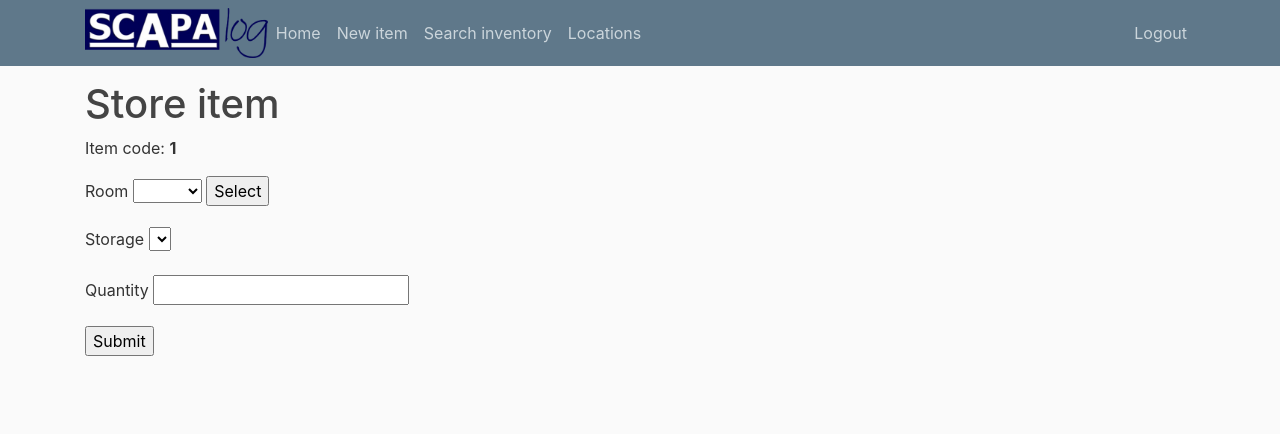
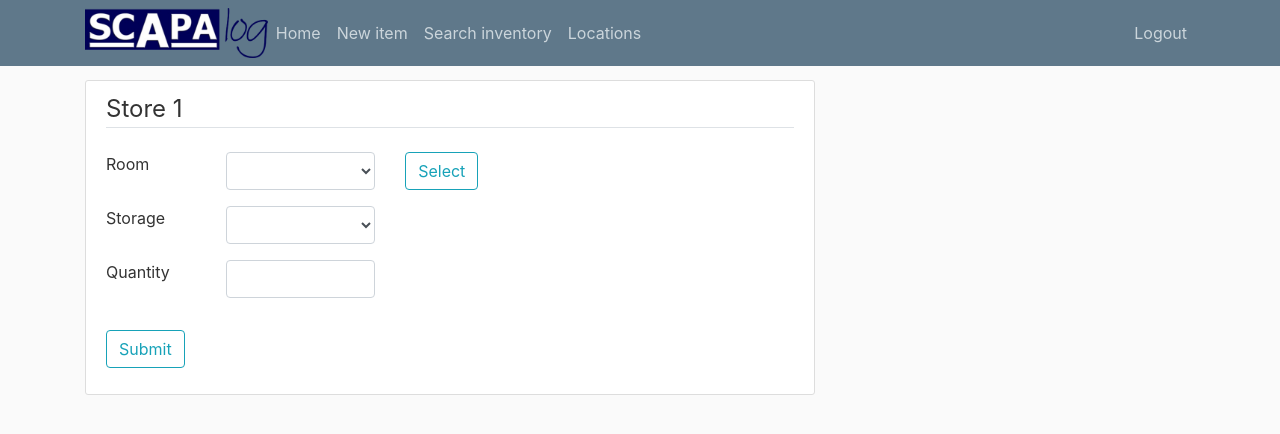
Before and after one commit to gregov77/inventory, a Flask app: page /item/store/1 in a window 1280 px wide. Shown: the top 434 px of the page. Run offline with Flask 2, Linux system fonts and the light colour scheme; a user stored in the database is signed in; lists and menus that the app fills with data are empty; parts of the project's set-up code (start-up, migrations or seed data) failed here and were passed over; some libraries are stand-ins or nearby versions.

Commit message:
new commit

```diff
--- a/app/forms.py
+++ b/app/forms.py
@@ -32,31 +32,6 @@ class NewSubTypeForm(FlaskForm):
     '''
     subgroup = SelectField('Subtype:', coerce=str, validators=[InputRequired()])
     submit = SubmitField('Submit')
-
-
-class ProductForm(FlaskForm):
-    '''
-        Parent form for all products.
-    '''
-
-    manufacturer = StringField('Manufacturer', validators=[DataRequired()])
-    part_number = StringField('Part number', validators=[DataRequired()])
-    price = FloatField('Price')
-    currency = RadioField('Currency', choices=[('GBP','£'), ('EUR','€'), ('USD','$')], default='GBP')
-    dimension_unit = RadioField('Dimension unit', choices=[('mm','mm'), ('in','in')], default='mm')
-    description = TextAreaField('Description', validators=[DataRequired()])
-    documentation = MultipleFileField('Documentation files')
-    submit = SubmitField('Submit')
-
-
-class MirrorForm(ProductForm):
-    '''
-        Parent form for all products.
-    '''
-
-    diameter = FloatField('Diameter', validators=[DataRequired()])
-    coating = SelectField('Coating', choices=coating_choices, validators=[DataRequired()])
-    focal_length = FloatField('Focal length')
 
 
 class SearchInventoryForm(FlaskForm):
@@ -127,5 +102,44 @@ class StoreForm(FlaskForm):
     quantity = IntegerField('Quantity')
     submit = SubmitField('Submit')
 
+#================#
+# All item forms #
+#================#
 
-formDict = {'MIRRORS':MirrorForm}
+class ProductForm(FlaskForm):
+    '''
+        Parent form for all products.
+    '''
+
+    manufacturer = StringField('Manufacturer', validators=[DataRequired()])
+    part_number = StringField('Part number', validators=[DataRequired()])
+    price = FloatField('Price')
+    currency = RadioField('Currency', choices=[('GBP','£'), ('EUR','€'), ('USD','$')], default='GBP')
+    dimension_unit = RadioField('Dimension unit', choices=[('mm','mm'), ('in','in')], default='mm')
+    description = TextAreaField('Description', validators=[DataRequired()])
+    documentation = MultipleFileField('Documentation files')
+    submit = SubmitField('Submit')
+
+
+class MirrorForm(ProductForm):
+    '''
+        Mirror form.
+    '''
+
+    diameter = FloatField('Diameter', validators=[DataRequired()])
+    coating = SelectField('Coating', choices=coating_choices, validators=[DataRequired()])
+    focal_length = FloatField('Focal length')
+
+
+class WindowForm(ProductForm):
+    '''
+        Window form.
+    '''
+
+    diameter = FloatField('Diameter', validators=[DataRequired()])
+    thickness = FloatField('Thickness', validators=[DataRequired()])
+    coating = SelectField('Coating', choices=coating_choices, validators=[DataRequired()])
+
+
+formDict = {'MIRRORS':MirrorForm,
+            'WINDOWS':WindowForm}
--- a/app/routes.py
+++ b/app/routes.py
@@ -81,7 +81,7 @@ def newItemEntry(group, subgroup):
                     newProduct['documentation'][str(uid)]=doc.filename
 
             mongo.db.products.insert_one(newProduct)
-            flash(f'Item added: {newProduct["_id"]}')
+            flash(f'Item added: {newProduct["_id"]}', 'success')
 
             return redirect(url_for('viewItem', itemId=newProduct['_id']))
 
@@ -115,7 +115,7 @@ def updateItem(itemId):
         return redirect(url_for('viewItem', itemId=itemId))
 
     return render_template('updateItem.html', title=f'Update {itemId}',
-                           form=form, itemId=itemId, itemDoc=itemDoc)
+                           form=form, itemId=itemId, itemDoc=itemDoc, html_form=f'forms/{item["type"]}.html')
 
 
 @current_app.route('/item/delete/<itemId>', methods= ['GET', 'POST'])
@@ -168,13 +168,13 @@ def inventory(query):
                 local_query = { '_id': litem['_id'] }
                 if quantity == 0:
                     mongo.db.instock.delete_one(local_query)
-                    flash(f'Item removed: {litem["_id"]} {fitem.id_.data}.')
+                    flash(f'Item removed.', 'info')
                 if litem['quantity']  != quantity:
                     newvalues = { '$set': { 'quantity': quantity } }
                     mongo.db.instock.update_one(local_query, newvalues)
-                    flash(f'Item changed: {litem["_id"]} {quantity}.')
+                    flash(f'Item quantity changed.', 'success')
             else:
-                flash(f'Quantity for item {litem["_id"]} should be an integer.')
+                flash(f'Quantity should be an integer.', 'danger')
 
         return redirect(url_for('inventory', query=query))
 
@@ -204,9 +204,16 @@ def storeItem(itemId):
                            quantity=int(form.quantity.data),
                            room=form.roomSelect.data,
                            storage=form.storageSelect.data)
-        mongo.db.instock.insert_one(vars(newStock))
-        flash(f'{newStock.quantity} {newStock.code} stocked in {newStock.room}, {newStock.storage}')
+        query = {'$and':[{'code':newStock.code},
+                         {'room':newStock.room},
+                         {'storage':newStock.storage}]}
 
+        oldStock = mongo.db.instock.find_one_and_update(query,
+                                               {'$inc': {'quantity': newStock.quantity},
+                                                '$set': {'stocked_date':newStock.stocked_date}})
+        if oldStock == None:
+            mongo.db.instock.insert_one(vars(newStock))
+        flash(f'{newStock.quantity} {newStock.code} stocked in {newStock.room}, {newStock.storage}', 'info')
 
     return render_template('storeItem.html', title='Store item', form=form, itemId=itemId)
 
--- a/app/select_lists.py
+++ b/app/select_lists.py
@@ -10,17 +10,21 @@ coating_choices = [
     ('uncoated', 'Uncoated')
 ]
 
+# Pre-defined items organised by group of elements
+# TODO :
+# 'Optics':['Beamsplitters', 'Diffusers', 'Filters',
+#              'Gratings', 'Lenses', 'Mirrors', 'Objective lenses',
+#              'Polarizers', 'Prisms', 'Reticles', 'Windows'
+#             ]
 choices = {
     'choose a type':'choose a subtype',
-    'Optics':['Beamsplitters', 'Diffusers', 'Filters',
-              'Gratings', 'Lenses', 'Mirrors', 'Objective lenses',
-              'Polarizers', 'Prisms', 'Reticles', 'Windows'
-             ]
+    'Optics':['Mirrors', 'Windows']
         }
 
 get_search_fields = {
     'base': {'manufacturer':'Manufacturer', 'part_number':'Part number', 'description':'Description'},
-    'mirrors' : {'diameter':'Diameter', 'coating':'Coating', 'curvature':'Curvature'}
+    'mirrors' : {'diameter':'Diameter', 'coating':'Coating', 'curvature':'Curvature'},
+    'windows' : {'diameter':'Diameter', 'thickness':'Thickness', 'coating':'Coating'}
 }
 
 non_str_fields = {
--- a/app/templates/main.html
+++ b/app/templates/main.html
@@ -3,7 +3,7 @@
 {% block content %}
     <div class="content-section">
         <fieldset class="form-group">
-            <legend class="border-bottom mb-4">SCAPA Log</legend>
+            <legend class="border-bottom mb-4">SCAPA inventory</legend>
 
             <div class="container">
                 <div class="row">
@@ -29,7 +29,7 @@
                         <a class="btn btn-outline-info" href='{{ url_for("locations") }}'>Locations</a>
                     </div>
                     <div class="col-lg-9">
-                        Manage rooms and locations where items are stocked
+                        Manage rooms and locations where items are stored
                     </div>
                 </div>
             </div>
--- a/app/templates/storeItem.html
+++ b/app/templates/storeItem.html
@@ -1,15 +1,41 @@
 {% extends "base.html" %}
 
 {% block content %}
-<h1>{{ title }}</h1>
-<p>Item code: <b>{{ itemId }}</b></p>
-<div>
+<div class="content-section">
     <form action="" method="POST">
-        <p>{{ form.roomSelect.label }} {{ form.roomSelect }} {{ form.roomSubmit }}</p>
-        <p>{{ form.storageSelect.label }} {{ form.storageSelect }}</p>
-        <p>{{ form.quantity.label }} {{ form.quantity }}</p>
-        <p>{{ form.submit }}</p>
-
+        <fieldset class="form-group">
+            <legend class="border-bottom mb-4">Store {{ itemId }}</legend>
+            <div class="form-group row">
+                <div class='col-lg-2'>
+                    {{ form.roomSelect.label(class="form-control-label") }}
+                </div>
+                <div class='col-lg-3'>
+                    {{ form.roomSelect(class='form-control') }}
+                </div>
+                <div class='col-lg-3'>
+                    {{ form.roomSubmit(class='btn btn-outline-info') }}
+                </div>
+            </div>
+            <div class="form-group row">
+                <div class='col-lg-2'>
+                    {{ form.storageSelect.label(class='form-control-label') }}
+                </div>
+                <div class='col-lg-3'>
+                    {{ form.storageSelect(class='form-control') }}
+                </div>
+            </div>
+            <div class="form-group row">
+                <div class='col-lg-2'>
+                    {{ form.quantity.label(class='form-control-label') }}
+                </div>
+                <div class='col-lg-3'>
+                    {{ form.quantity(class='form-control') }}
+                </div>
+            </div>
+        </fieldset>
+        <div class="form-group">
+            {{ form.submit(class="btn btn-outline-info") }}
+        </div>
     </form>
 </div>
 {% endblock %}
```
Also changed, not shown: app/templates/forms/WINDOWS.html (added, +24 -0 lines), app/templates/updateItem.html (+76 -10 lines).
